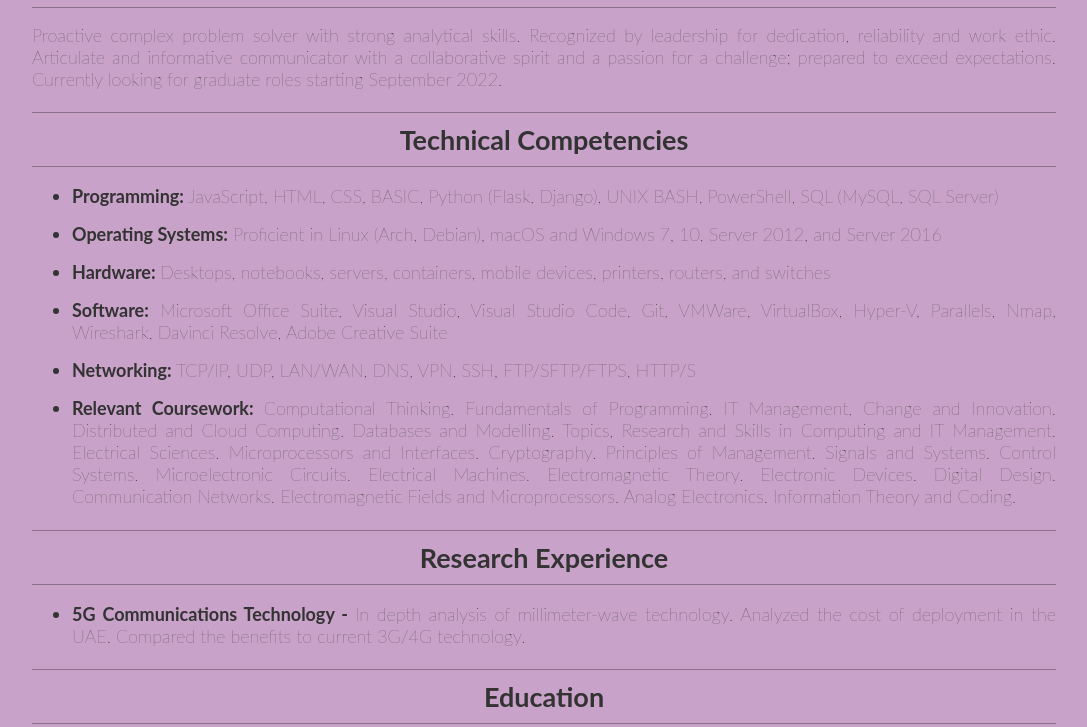
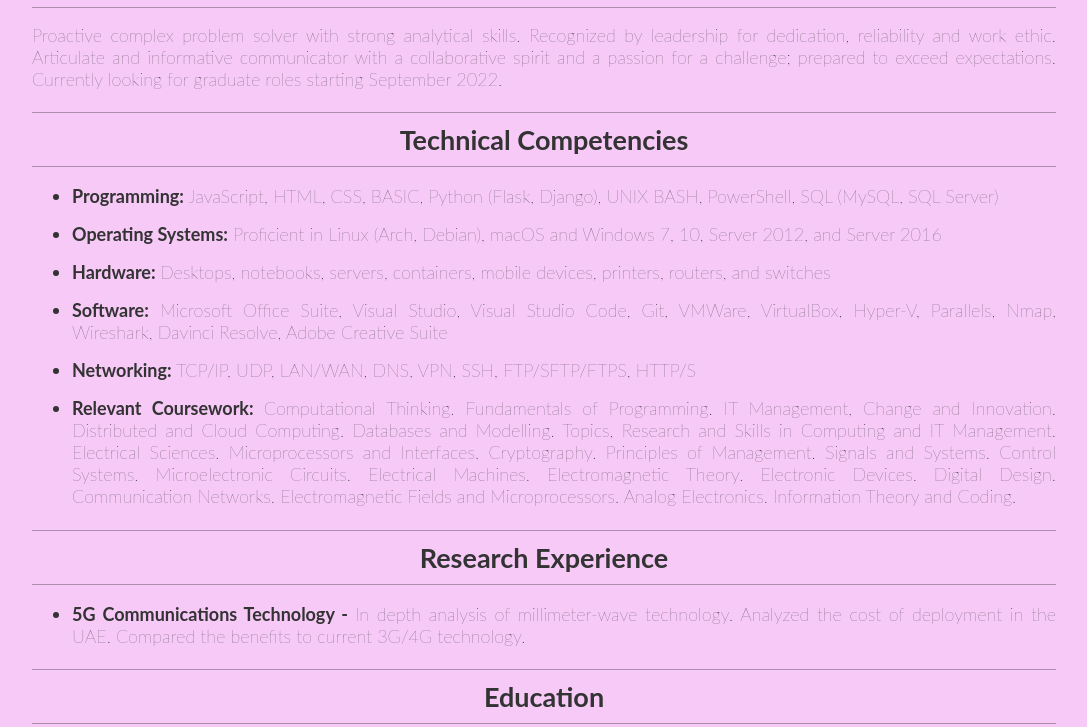
Before and after one commit to ZaidanUmar/zaidanumar.com, a plain HTML site: page index.html in a window 1280 px wide. Shown: the part 268-995 px from the top of the page, without its empty margins (96-1183 px from the left). Drawn offline with Linux system fonts and the light colour scheme.

Commit message:
test color

```diff
--- a/css/style.css
+++ b/css/style.css
@@ -1,5 +1,5 @@
 body {
-    background-color: #C8A2C8;
+    background-color: #f7c9f7;
     font-family: "Lato", sans-serif !important;
     font-weight: lighter;
     color: #333;
```
